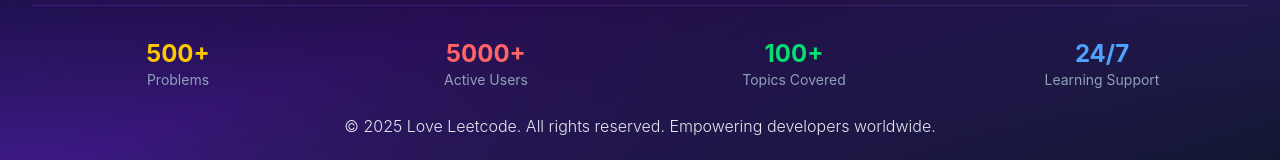
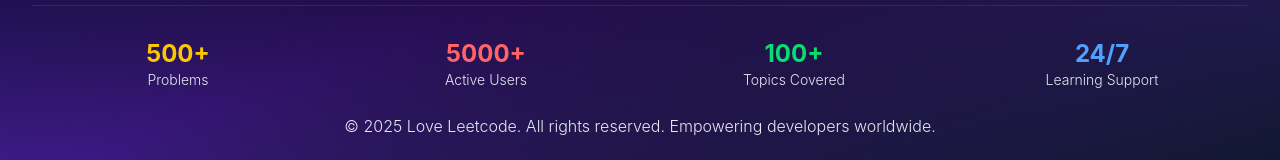
Before and after one commit to kevish-is-building/love-leetcode-frontend, a React (Vite) app: page / in a window 1280 px wide. Shown: the part 2768-2928 px from the top of the page. Built offline with nearby package versions, Linux system fonts and the light colour scheme; no server answers.

Commit message:
Update Footer.jsx2

```diff
--- a/src/components/Footer.jsx
+++ b/src/components/Footer.jsx
@@ -93,19 +93,19 @@
           <div className="grid grid-cols-2 md:grid-cols-4 gap-4 mb-6">
             <div className="text-center">
               <div className="text-2xl font-bold text-yellow-400">500+</div>
-              <div className="text-sm text-slate-400">Problems</div>
+              <div className="text-sm text-slate-200 font-light">Problems</div>
             </div>
             <div className="text-center">
               <div className="text-2xl font-bold text-red-400">5000+</div>
-              <div className="text-sm text-slate-400">Active Users</div>
+              <div className="text-sm text-slate-200 font-light">Active Users</div>
             </div>
             <div className="text-center">
               <div className="text-2xl font-bold text-green-400">100+</div>
-              <div className="text-sm text-slate-400">Topics Covered</div>
+              <div className="text-sm text-slate-200 font-light">Topics Covered</div>
             </div>
             <div className="text-center">
               <div className="text-2xl font-bold text-blue-400">24/7</div>
-              <div className="text-sm text-slate-400">Learning Support</div>
+              <div className="text-sm text-slate-200 font-light">Learning Support</div>
             </div>
           </div>
 
```
